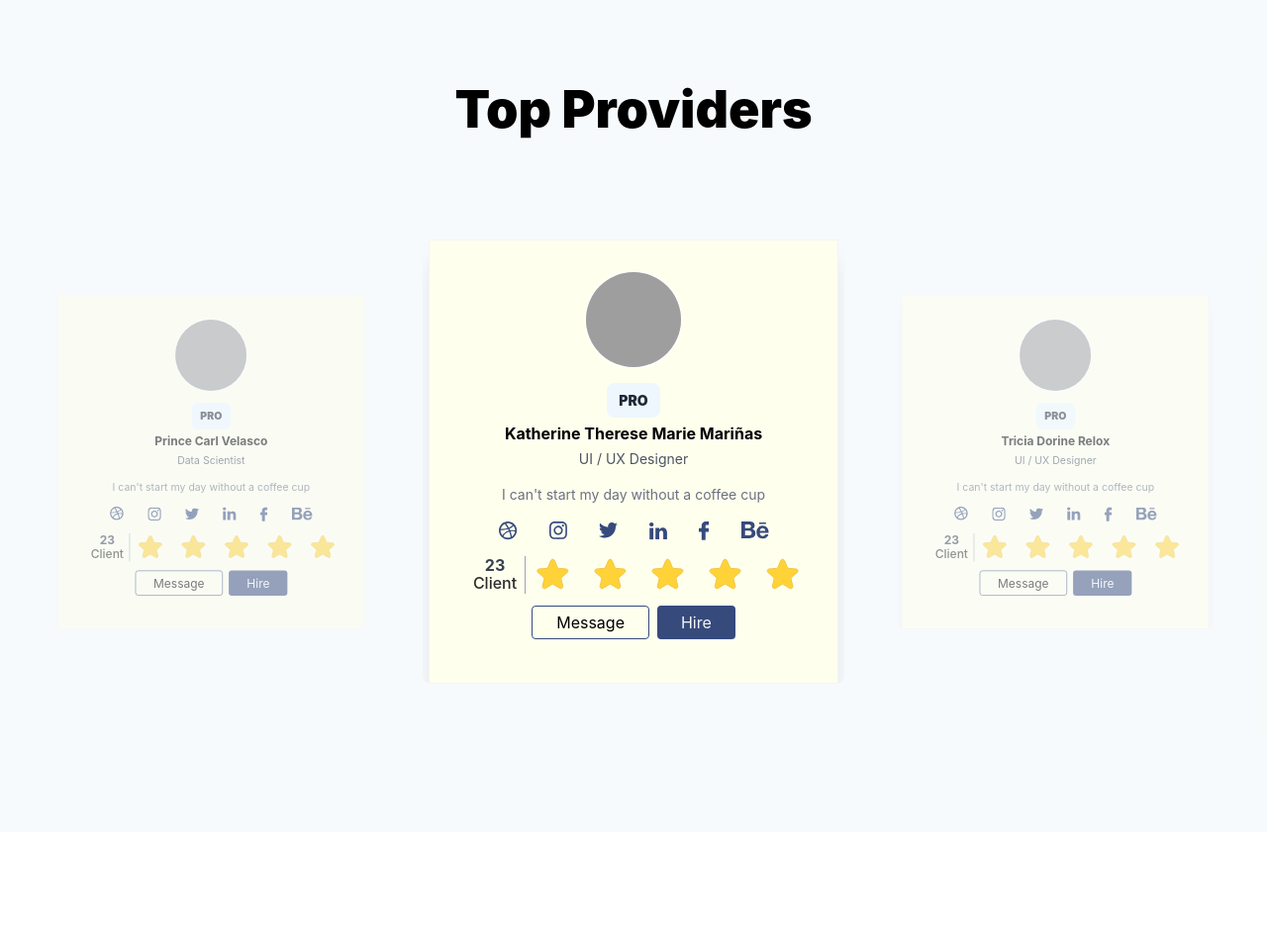
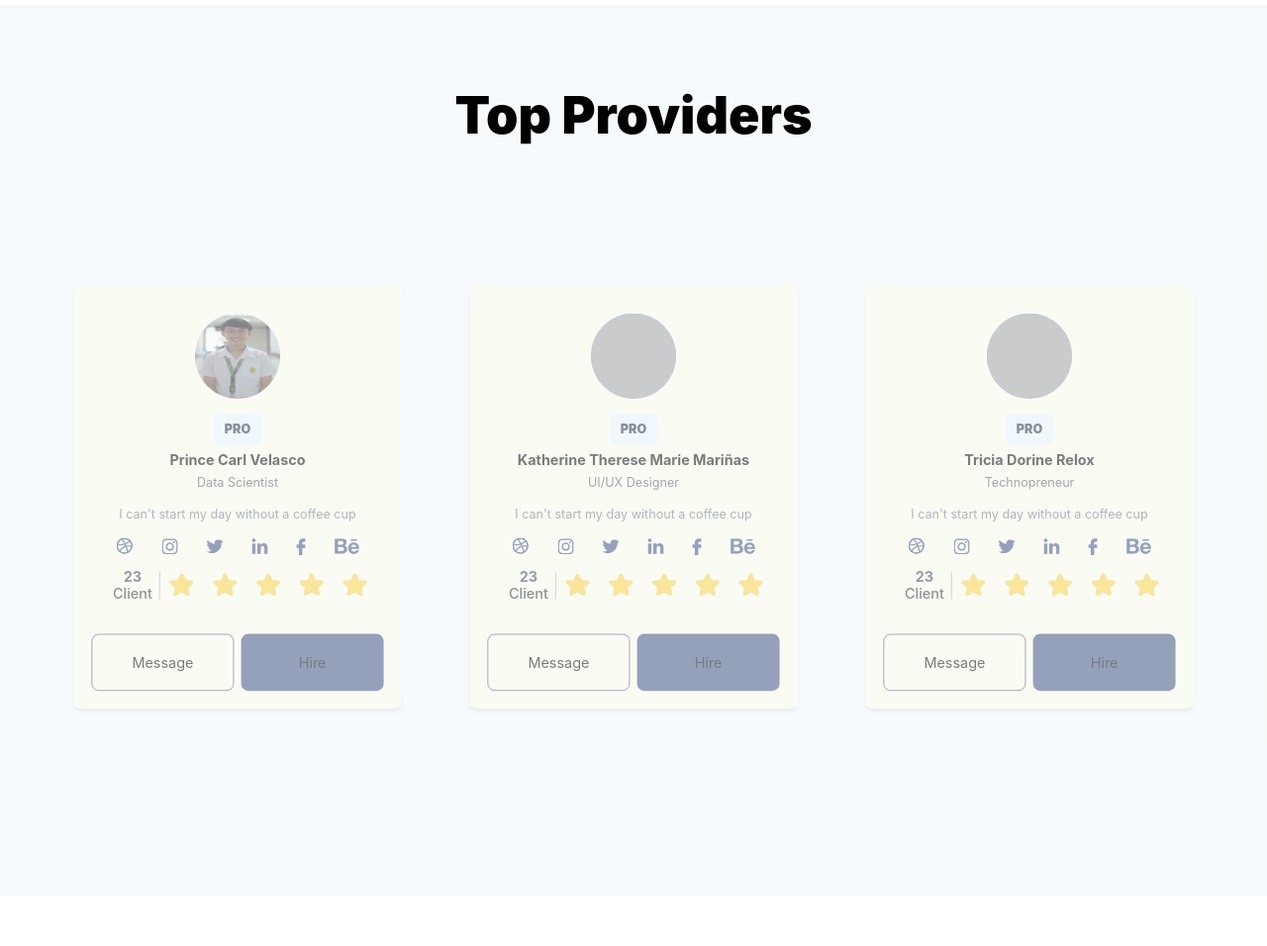
Before and after one commit to ALPHA-GPTK/HustleHub, a PHP site: page / in a window 1280 px wide. Shown: the part 1789-2745 px from the top of the page at 99% size. Run offline with PHP 8.4, Linux system fonts and the light colour scheme; style sheets or scripts are compiled from the project's sources; grey boxes are pictures that could not be loaded.

Commit message:
Fixed cards responsiveness, added comments

```diff
--- a/index.php
+++ b/index.php
@@ -1,8 +1,8 @@
 <?php require_once "header.php"; ?>
 <main class="flex mx-auto justify-between items-center w-full mb-28">
     <div class="tagline px-40">
-        <h1 class="mb-8 c-black_100 f-inter-bold text-5xl">Hustle your skills for money <br> with <span class="main-title f-fredokaone-regular">Hustle</span><span class="sub-title f-fredokaone-regular">Hub</span></h1>
-        <p class="c-black_50">An Online Freelance Services Platform for Everyone</p>
+        <h1 class="mb-8 c-black_100 f-inter-bold text-5xl">Hustle your skill for money <br> with <span class="main-title f-fredokaone-regular">Hustle</span><span class="sub-title f-fredokaone-regular">Hub</span></h1>
+        <p class="c-black_50">An online freelance services platform for everyone</p>
     </div>
 
     <div class="photo">
@@ -10,6 +10,7 @@
     </div>
 </main>
 
+<!-- Start of How it Works Section -->
 <section class="w-full mx-auto bg-blue-50">
     <div>
         <h1 class="title-header">How it Works</h1>
@@ -33,7 +34,9 @@
         </div>
     </div>
 </section>
+<!-- End of How it Works Section -->
 
+<!-- Start of Popular Service Section -->
 <section class="container mx-auto">
     <div>
         <h1 class="title-header">Popular Services</h1>
@@ -49,22 +52,27 @@
         <div class="services rounded-full py-3 px-6 inline-block text-white">Video Editing</div>
     </div>
 </section>
+<!-- End of Popular Service Section -->
 
-<!-- TOP PROVIDERS -->
-<section class="provider  mx-auto">
+<!-- Start of Top Providers Section -->
+<section class="provider mx-auto">
     <div>
         <h1 class="title-header">Top Providers</h1>
     </div>
 
-    <div class="flex justify-center items-center">
-        <div class='flex space-x-2 w-full rounded-lg overflow-hidden mx-auto justify-center transform scale-75 opacity-50'>
-            <div class="card min-w-sm border border-gray-100 min-w-max">
+    <div class="antialiased pl-14 pr-14">
+        <div class="flex flex-wrap -mx-4">
+            <!-- Card 1 -->
+            <div class="mx-auto justify-center transform scale-90 transition duration-500 opacity-50 w-full sm:w-1/2 md:w-1/2 xl:w-1/3 p-4 rounded-lg hover:scale-100 hover:opacity-100">
+                <div class="card block bg-white shadow-md rounded-lg overflow-hidden">
                     <div class="flex items-center p-9 pt-24">
                         <div class="relative flex flex-col items-center w-full">
+                            <!-- Image -->
                             <div class="h-24 w-24 rounded-full relative avatar flex items-end justify-end text-purple-600 min-w-max absolute -top-16 flex bg-purple-200 text-purple-100 row-start-1 row-end-3 text-purple-650 ring-1 ring-white">
-                            <img class="h-24 w-24 md rounded-full relative" src="https://avatars3.githubusercontent.com/u/11801238?v=4" alt="">
+                                <img class="h-24 w-24 md rounded-full relative" src="./assets/img/velasco-pic.jpg" alt="">
                                 <div class="absolute"></div>
                             </div>
+                            <!-- PRO, Name, Description -->
                             <div class="flex flex-col space-y-1 justify-center items-center -mt-12 w-full">
                                 <span class="text-md whitespace-nowrap text-gray-800 rounded-lg tag py-2 px-3">PRO</span>
                                 <span class="text-md whitespace-nowrap text-black font-bold leading-normal ">Prince Carl Velasco</span>
@@ -72,6 +80,7 @@
                                 <p class="text-sm text-gray-500 pb-3">
                                     I can't start my day without a coffee cup
                                 </p>
+                                <!-- Linked Accounts -->
                                 <div class="container space-x-8 social-links flex justify-center items-center pb-3">
                                     <img src="assets/img/dribbble-logo.svg" alt="dribbble-logo">
                                     <img src="assets/img/instagram-logo.svg" alt="instagram-logo">
@@ -80,6 +89,7 @@
                                     <img src="assets/img/facebook-logo.svg" alt="facebook-logo">
                                     <img src="assets/img/behance-logo.svg" alt="behance-logo">
                                 </div>
+                                <!-- No. of Clients, Stars -->
                                 <div class="flex leading-none justify-center items-center w-full divide-x divide-gray-400 divide-solid">
                                     <span class="text-center px-2">
                                         <span class="font-bold text-gray-700">23</span>
@@ -90,38 +100,41 @@
                                         <img src="assets/img/stars.svg" alt="stars">
                                     </span>
                                 </div>
-                            <div class="py-2 flex space-x-2">
-                                <button class="flex message-button justify-center max-h-max whitespace-nowrap focus:outline-none  focus:ring  focus:border-blue-300 rounded max-w-max border bg-transparent px-4 py-1 flex items-center hover:shadow-lg">
-                                    <span class="mr-2"></span>Message
-                                    <span class="ml-2"></span>
-                                </button>
-                                <button class="flex hire-button justify-center max-h-max whitespace-nowrap focus:outline-none focus:ring focus:border-blue-300 rounded max-w-max text-gray-100 bg-green-500 hover:bg-green-600 px-4 py-1 flex items-center hover:shadow-lg motion-reduce:transform-none">
-                                    <span class="mr-2"></span>
-                                    Hire
-                                    <span class="ml-2"></span>
-                                </button>
                             </div>
                         </div>
                     </div>
+                    <!-- Buttons -->
+                    <div class="grid grid-cols-2 px-5 pb-5">
+                        <div class="col-span-1 w-100 flex flex-col justify-center pr-1">
+                            <button class="message-button border h-16 py-2 px-4 rounded-lg">Message</button>
                         </div>
+                            <div class="col-span-1 w-100 flex flex-col justify-center pl-1">
+                            <button class="hire-button h-16 py-2 px-4 rounded-lg">Hire</button>
                         </div>
                     </div>
 
-        <div class='flex space-x-2 w-full rounded-lg overflow-hidden mx-auto justify-center'>
-            <div class="card min-w-sm border border-gray-100 transition-shadow shadow-xl hover:shadow-xl min-w-max">
+                </div>
+            </div>
+
+            <!-- Card 2 -->
+            <div class="mx-auto justify-center transform scale-90 transition duration-500 opacity-50 w-full sm:w-1/2 md:w-1/2 xl:w-1/3 p-4 rounded-lg hover:scale-100 hover:opacity-100">
+                <div class="card block bg-white shadow-md rounded-lg overflow-hidden">
                     <div class="flex items-center p-9 pt-24">
                         <div class="relative flex flex-col items-center w-full">
-                        <div class="h-24 w-24 md rounded-full relative avatar flex items-end justify-end text-purple-600 min-w-max absolute -top-16 flex bg-purple-200 text-purple-100 row-start-1 row-end-3 text-purple-650 ring-1 ring-white">
+                            <!-- Image -->
+                            <div class="h-24 w-24 rounded-full relative avatar flex items-end justify-end text-purple-600 min-w-max absolute -top-16 flex bg-purple-200 text-purple-100 row-start-1 row-end-3 text-purple-650 ring-1 ring-white">
                                 <img class="h-24 w-24 md rounded-full relative" src="https://avatars3.githubusercontent.com/u/11801238?v=4" alt="">
                                 <div class="absolute"></div>
                             </div>
+                            <!-- PRO, Name, Description -->
                             <div class="flex flex-col space-y-1 justify-center items-center -mt-12 w-full">
                                 <span class="text-md whitespace-nowrap text-gray-800 rounded-lg tag py-2 px-3">PRO</span>
                                 <span class="text-md whitespace-nowrap text-black font-bold leading-normal ">Katherine Therese Marie Mariñas</span>
-                            <span class="text-sm whitespace-nowrap text-gray-600 pb-3">UI / UX Designer</span>
+                                <span class="text-sm whitespace-nowrap text-gray-600 pb-3">UI/UX Designer</span>
                                 <p class="text-sm text-gray-500 pb-3">
                                     I can't start my day without a coffee cup
                                 </p>
+                                <!-- Linked Accounts -->
                                 <div class="container space-x-8 social-links flex justify-center items-center pb-3">
                                     <img src="assets/img/dribbble-logo.svg" alt="dribbble-logo">
                                     <img src="assets/img/instagram-logo.svg" alt="instagram-logo">
@@ -130,6 +143,7 @@
                                     <img src="assets/img/facebook-logo.svg" alt="facebook-logo">
                                     <img src="assets/img/behance-logo.svg" alt="behance-logo">
                                 </div>
+                                <!-- No. of Clients, Stars -->
                                 <div class="flex leading-none justify-center items-center w-full divide-x divide-gray-400 divide-solid">
                                     <span class="text-center px-2">
                                         <span class="font-bold text-gray-700">23</span>
@@ -137,41 +151,44 @@
                                         <span class="client-body"> Client</span>
                                     </span>
                                     <span class="pl-2">
-                                    <img src="assets/img/stars.svg" alt="">
+                                        <img src="assets/img/stars.svg" alt="stars">
                                     </span>
-                            </div>
-                            <div class="py-2 flex space-x-2">
-                                <button class="flex message-button justify-center max-h-max whitespace-nowrap focus:outline-none  focus:ring  focus:border-blue-300 rounded max-w-max border bg-transparent px-4 py-1 flex items-center hover:shadow-lg">
-                                    <span class="mr-2"></span>Message
-                                    <span class="ml-2"></span>
-                                </button>
-                                <button class="flex hire-button justify-center max-h-max whitespace-nowrap focus:outline-none focus:ring focus:border-blue-300 rounded max-w-max text-gray-100 bg-green-500 hover:bg-green-600 px-4 py-1 flex items-center hover:shadow-lg">
-                                    <span class="mr-2"></span>
-                                    Hire
-                                    <span class="ml-2"></span>
-                                </button>
                                 </div>
                             </div>
                         </div>
                     </div>
+                    <!-- Buttons -->
+                    <div class="grid grid-cols-2 px-5 pb-5">
+                        <div class="col-span-1 w-100 flex flex-col justify-center pr-1">
+                            <button class="message-button border h-16 py-2 px-4 rounded-lg">Message</button>
+                        </div>
+                            <div class="col-span-1 w-100 flex flex-col justify-center pl-1">
+                            <button class="hire-button h-16 py-2 px-4 rounded-lg">Hire</button>
                         </div>
                     </div>
 
-        <div class='flex space-x-2 w-full rounded-lg overflow-hidden mx-auto justify-center transform scale-75'>
-            <div class="card min-w-sm border border-gray-100 transition-shadow shadow-xl hover:shadow-xl min-w-max opacity-50">
+                </div>
+            </div>
+
+            <!-- Card 3 -->
+            <div class="mx-auto justify-center transform scale-90 transition duration-500 opacity-50 w-full sm:w-1/2 md:w-1/2 xl:w-1/3 p-4 rounded-lg hover:scale-100 hover:opacity-100">
+                <div class="card block bg-white shadow-md rounded-lg overflow-hidden">
                     <div class="flex items-center p-9 pt-24">
                         <div class="relative flex flex-col items-center w-full">
-                        <div class="h-24 w-24 md rounded-full relative avatar flex items-end justify-end text-purple-600 min-w-max absolute -top-16 flex bg-purple-200 text-purple-100 row-start-1 row-end-3 text-purple-650 ring-1 ring-white">
+                            <!-- Image -->
+                            <div class="h-24 w-24 rounded-full relative avatar flex items-end justify-end text-purple-600 min-w-max absolute -top-16 flex bg-purple-200 text-purple-100 row-start-1 row-end-3 text-purple-650 ring-1 ring-white">
                                 <img class="h-24 w-24 md rounded-full relative" src="https://avatars3.githubusercontent.com/u/11801238?v=4" alt="">
                                 <div class="absolute"></div>
                             </div>
+                            <!-- PRO, Name, Description -->
                             <div class="flex flex-col space-y-1 justify-center items-center -mt-12 w-full">
                                 <span class="text-md whitespace-nowrap text-gray-800 rounded-lg tag py-2 px-3">PRO</span>
                                 <span class="text-md whitespace-nowrap text-black font-bold leading-normal ">Tricia Dorine Relox</span>
-                            <span class="text-sm whitespace-nowrap text-gray-600 pb-3">UI / UX Designer</span>
+                                <span class="text-sm whitespace-nowrap text-gray-600 pb-3">Technopreneur</span>
                                 <p class="text-sm text-gray-500 pb-3">
                                     I can't start my day without a coffee cup
                                 </p>
+                                <!-- Linked Accounts -->
                                 <div class="container space-x-8 social-links flex justify-center items-center pb-3">
                                     <img src="assets/img/dribbble-logo.svg" alt="dribbble-logo">
                                     <img src="assets/img/instagram-logo.svg" alt="instagram-logo">
@@ -180,6 +197,7 @@
                                     <img src="assets/img/facebook-logo.svg" alt="facebook-logo">
                                     <img src="assets/img/behance-logo.svg" alt="behance-logo">
                                 </div>
+                                <!-- No. of Clients, Stars -->
                                 <div class="flex leading-none justify-center items-center w-full divide-x divide-gray-400 divide-solid">
                                     <span class="text-center px-2">
                                         <span class="font-bold text-gray-700">23</span>
@@ -187,20 +205,19 @@
                                         <span class="client-body"> Client</span>
                                     </span>
                                     <span class="pl-2">
-                                    <img src="assets/img/stars.svg" alt="">
+                                        <img src="assets/img/stars.svg" alt="stars">
                                     </span>
                                 </div>
-                            <div class="py-2 flex space-x-2">
-                                <button class="flex message-button justify-center max-h-max whitespace-nowrap focus:outline-none  focus:ring  focus:border-blue-300 rounded max-w-max border bg-transparent px-4 py-1 flex items-center hover:shadow-lg">
-                                    <span class="mr-2"></span>Message
-                                    <span class="ml-2"></span>
-                                </button>
-                                <button class="flex hire-button justify-center max-h-max whitespace-nowrap focus:outline-none focus:ring focus:border-blue-300 rounded max-w-max text-gray-100 bg-indigo-500 hover:bg-indigo-600 px-4 py-1 flex items-center hover:shadow-lg">
-                                    <span class="mr-2"></span>
-                                    Hire
-                                    <span class="ml-2"></span>
-                                </button>
                             </div>
+                        </div>
+                    </div>
+                    <!-- Buttons -->
+                    <div class="grid grid-cols-2 px-5 pb-5">
+                        <div class="col-span-1 w-100 flex flex-col justify-center pr-1">
+                            <button class="message-button border h-16 py-2 px-4 rounded-lg">Message</button>
+                        </div>
+                            <div class="col-span-1 w-100 flex flex-col justify-center pl-1">
+                            <button class="hire-button h-16 py-2 px-4 rounded-lg">Hire</button>
                         </div>
                     </div>
                 </div>
@@ -208,9 +225,10 @@
         </div>
     </div>
 </section>
+<!-- End of Top Providers Section -->
 
+<!-- Start of Companies Section -->
 <section class="container w-full mx-auto">
-    <!--  COMPANIES  -->
     <div class="company space-x-16 flex py-36 justify-center items-center">
         <a href="https://www.manulife.com.ph/"> <img src="assets/img/manulife.svg" alt="manulife"> </a>
         <img src="assets/img/fast-company.svg" alt="fast-company">
@@ -230,6 +248,9 @@
         </div>
     </div>
 </section>
+<!-- End of Companies Section -->
+
+<!-- Start of Footer -->
 <footer class="pb-32 pt-24">
     <div class="xl:px-40 pb-14 lg:px-20 md:px-10 sm:px-5 px-10">
         <div class="w-full pt-12 flex flex-col sm:flex-row space-y-4 justify-between">
@@ -276,8 +297,10 @@
                 <p class="text-base c-black_100 f-inter-regular">Developed by Alpha Developers</p>
             </div>
             <div class="attribution text-xs justify-center items-end flex sm:w-1/5 flex-col">
-                <p class="c-black_100 text-base f-inter-regular">© 2021 HustleHub. All rights reserved</p>
+                <p class="c-black_100 text-base f-inter-regular"> &copy; 2021 HustleHub. All rights reserved</p>
             </div>
         </div>
     </div>
 </footer>
+<!-- End of Footer -->
+</html>
```
Lines whose indentation alone changed are shown as unchanged.
